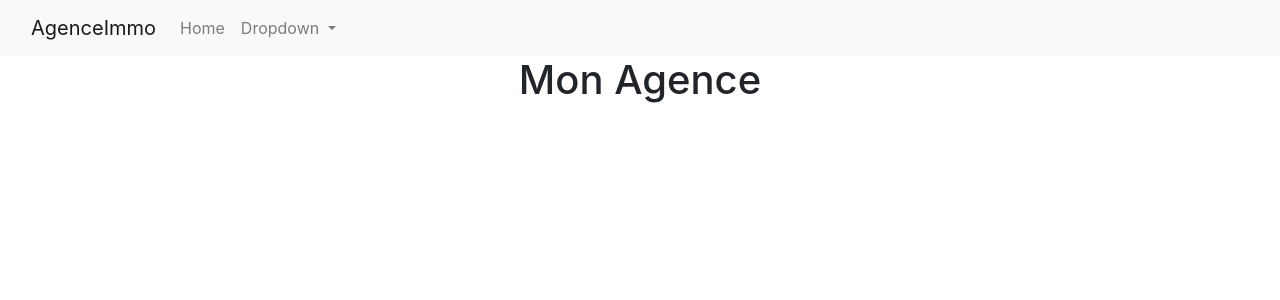
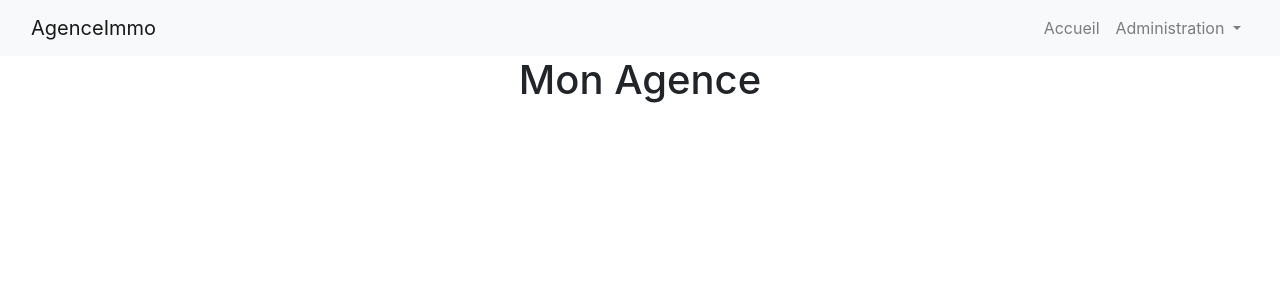
Before and after one commit to rpalvair/angular-formation, an Angular app in the folder monAgence/: page / in a window 1280 px wide. Shown: the top 300 px of the page. Built offline with nearby package versions, Linux system fonts and the light colour scheme.

Commit message:
feat : Improve design of navbar

```diff
--- a/monAgence/src/app/header/header.component.html
+++ b/monAgence/src/app/header/header.component.html
@@ -5,19 +5,18 @@
       <span class="navbar-toggler-icon"></span>
     </button>
     <div class="collapse navbar-collapse" id="navbarSupportedContent">
-      <ul class="navbar-nav me-auto mb-2 mb-lg-0">
+      <ul class="navbar-nav ml-auto">
         <li class="nav-item">
-          <a class="nav-link" aria-current="page" href="#">Home</a>
+          <a class="nav-link" aria-current="page" href="#">Accueil</a>
         </li>
         <li class="nav-item dropdown">
           <a class="nav-link dropdown-toggle" href="#" id="navbarDropdown" role="button" data-bs-toggle="dropdown" aria-expanded="false">
-            Dropdown
+            Administration
           </a>
-          <ul class="dropdown-menu" aria-labelledby="navbarDropdown">
-            <li><a class="dropdown-item" href="#">Action</a></li>
-            <li><a class="dropdown-item" href="#">Another action</a></li>
+          <ul class="dropdown-menu dropdown-menu-right" aria-labelledby="navbarDropdown">
+            <li><a class="dropdown-item" href="#">Tableau de bord</a></li>
             <li><hr class="dropdown-divider"></li>
-            <li><a class="dropdown-item" href="#">Something else here</a></li>
+            <li><a class="dropdown-item text-danger" href="#">Déconnexion</a></li>
           </ul>
         </li>
       </ul>
```
